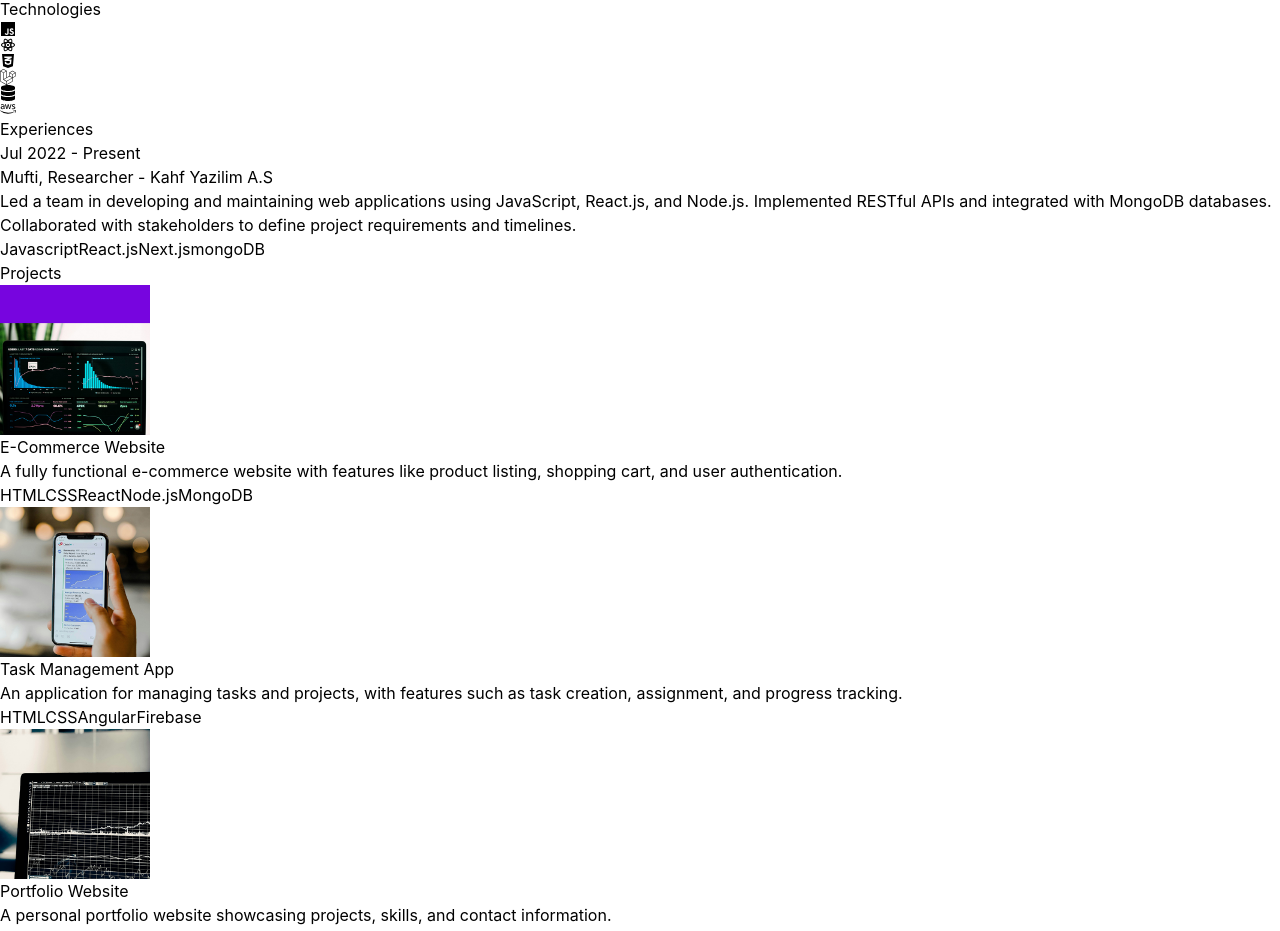
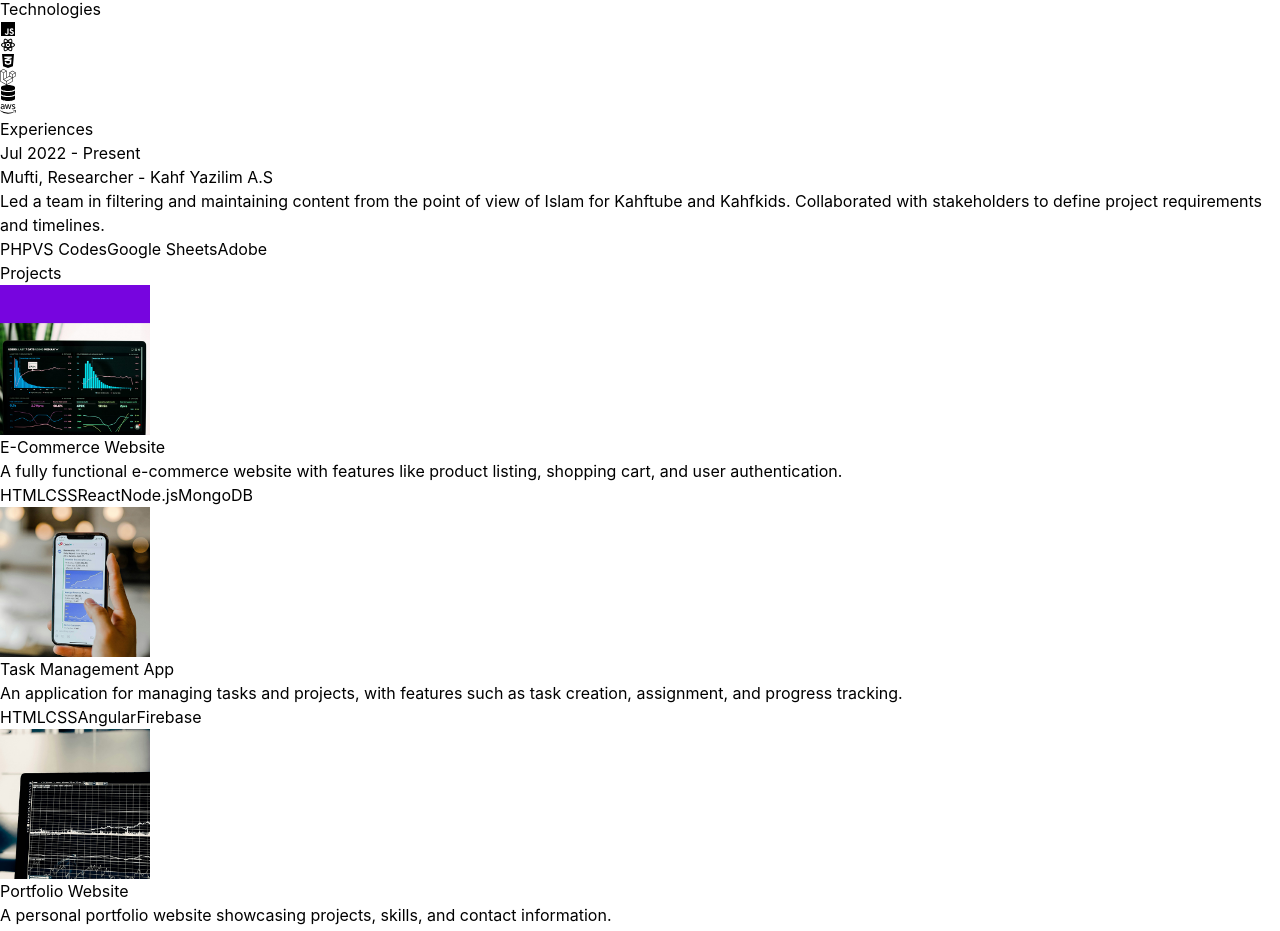
Before and after one commit to muftimehedihasan/Mufti-s-Portfolio, a React (Vite) app: page / in a window 1280 px wide. Shown: the part 1344-2275 px from the top of the page. Built offline with nearby package versions, Linux system fonts and the light colour scheme.

Commit message:
new commit

```diff
--- a/src/constants/index.js
+++ b/src/constants/index.js
@@ -12,8 +12,8 @@ export const EXPERIENCES = [
     year: "Jul 2022 - Present",
     role: "Mufti, Researcher",
     company: "Kahf Yazilim A.S",
-    description: `Led a team in developing and maintaining web applications using JavaScript, React.js, and Node.js. Implemented RESTful APIs and integrated with MongoDB databases. Collaborated with stakeholders to define project requirements and timelines.`,
-    technologies: ["Javascript", "React.js", "Next.js", "mongoDB"],
+    description: `Led a team in filtering and maintaining content from the point of view of Islam for Kahftube and Kahfkids. Collaborated with stakeholders to define project requirements and timelines.`,
+    technologies: ["PHP", "VS Codes", "Google Sheets", "Adobe"],
   }
 
 ];
```
